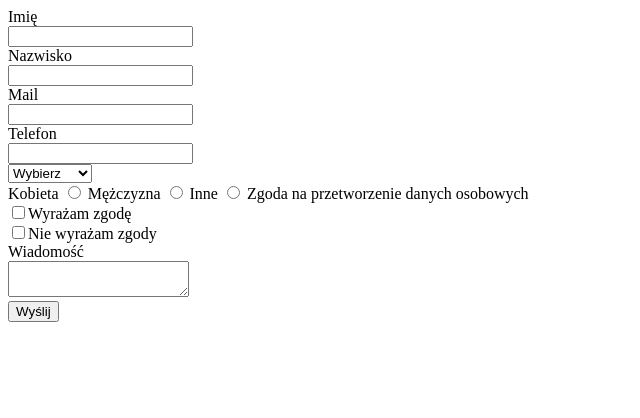
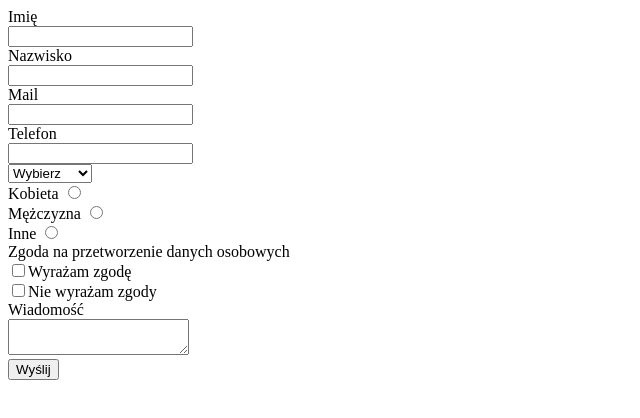
Before and after one commit to joannakowal10/joannakowal10.github.io, a plain HTML site: page formlularz-html5/index.html in a window 1280 px wide. Shown: the whole page, without its empty margins (0-640 px from the left). Drawn offline with Linux system fonts and the light colour scheme.

Commit message:
dodanie br do płci

```diff
--- a/formlularz-html5/index.html
+++ b/formlularz-html5/index.html
@@ -21,11 +21,12 @@
         </select> <br>
 
         <label for="plec">Kobieta</label>
-        <input type="radio" name="plec" id="kobieta" value="kobieta">
+        <input type="radio" name="plec" id="kobieta" value="kobieta"> <br>
         <label for="plec">Mężczyzna</label>
-        <input type="radio" name="plec" id="mezczyzna" value="mezczyzna">
+        <input type="radio" name="plec" id="mezczyzna" value="mezczyzna"> <br>
         <label for="plec">Inne</label>
-        <input type="radio" name="plec" id="inne" value="inne"> Zgoda na przetworzenie danych osobowych <br>
+        <input type="radio" name="plec" id="inne" value="inne"> <br>
+        Zgoda na przetworzenie danych osobowych <br>
 
         <input type="checkbox" name="zgoda" value="tak">Wyrażam zgodę <br>
         <input type="checkbox" name="zgoda" value="nie">Nie wyrażam zgody <br> Wiadomość <br>
```
